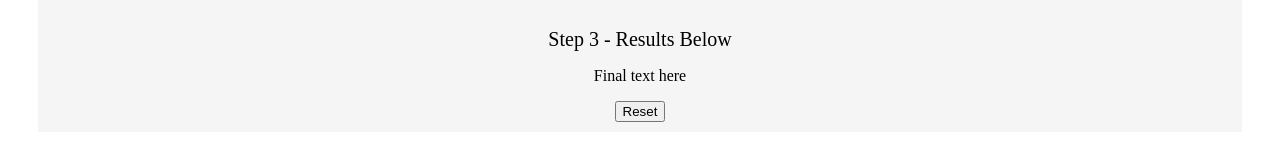
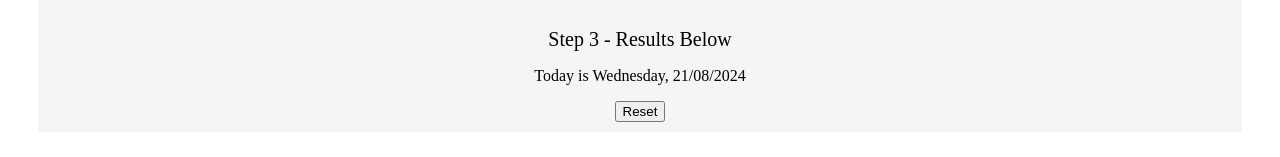
Before and after one commit to TomaszSarmata/flashcards, a React (Vite) app: page / in a window 1280 px wide. Shown: the part 697-854 px from the top of the page. Built offline with nearby package versions, Linux system fonts and the light colour scheme.

Commit message:
implemented the logic to display formatted date based on the user input

```diff
--- a/src/App.jsx
+++ b/src/App.jsx
@@ -77,6 +77,15 @@ function FlashCards() {
 function DateCounter() {
   const [step, setStep] = useState(0);
   const [numOfDays, setNumOfDays] = useState('');
+  const date = new Date();
+  date.setDate(date.getDate() + Number(numOfDays));
+
+  const formattedDate = date.toLocaleDateString('en-GB', {
+    weekday: 'long',
+    day: '2-digit',
+    month: '2-digit',
+    year: 'numeric',
+  });
 
   const handleDecrease = () => {
     if (step === 0) setNumOfDays((curr) => curr - 1);
@@ -128,13 +137,19 @@ function DateCounter() {
         <input
           type="text"
           value={numOfDays}
-          onChange={(e) => setNumOfDays(+e.target.value)}
+          onChange={(e) => {
+            if (!isNaN(e.target.value)) setNumOfDays(+e.target.value);
+          }}
         />
         <button onClick={handleIncrease}>+</button>
       </div>
       <div className="final-text-container">
         <span className="step">Step 3 - Results Below</span>
-        <p>Final text here</p>
+        <p>
+          {!numOfDays
+            ? `Today is ${formattedDate}`
+            : `${numOfDays} days from today is ${formattedDate}`}
+        </p>
       </div>
       <button onClick={handleReset}>Reset</button>
     </div>
```
